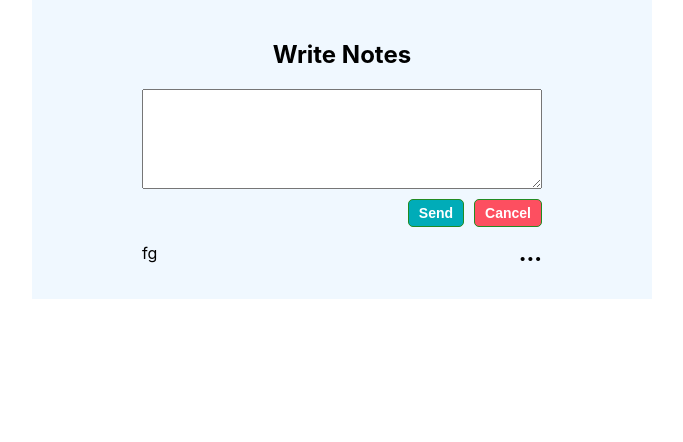
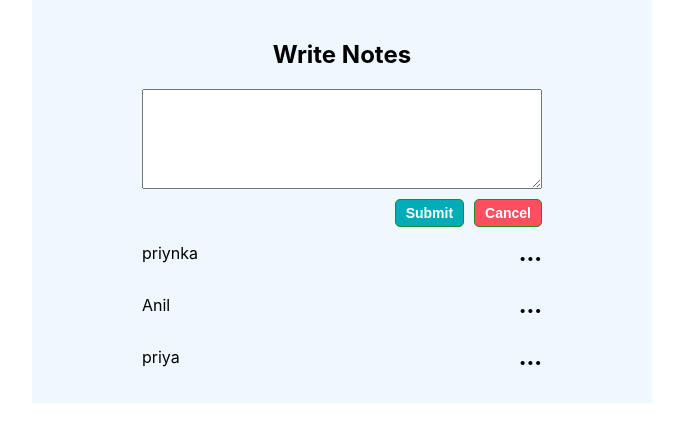
Before and after one commit to piya03/react-notes-app, a React (Create React App) app: page / in a window 1280 px wide. Shown: the top 442 px of the page, without its empty margins (298-981 px from the left). Built offline with nearby package versions, Linux system fonts and the light colour scheme.

Commit message:
learning

```diff
--- a/src/App.js
+++ b/src/App.js
@@ -1,14 +1,34 @@
-import React from "react";
+import React, { useState } from "react";
 import "./App.css";
-import Notes from "./Component/Notes";
+//import Notes from "./Component/Notes";
 import EditMode from "./Component/EditMode";
 function App() {
+  const [textVal, setTextVal] = useState("");
+
+  const [data, setData] = useState([
+    { name: "priynka", id: "1" },
+    { name: "Anil", id: "2" },
+    { name: "priya", id: "3" },
+  ]);
+  console.log("App -> data", data);
   return (
     <div className="App">
       <h2>Write Notes</h2>
 
-      <Notes onlyWrite />
-      <EditMode onlyWrite={false} />
+      <EditMode onlyWrite />
+      {data.map((each, index) => {
+        return (
+          <EditMode
+            key={index}
+            each={each}
+            data={data}
+            setData={setData}
+            onlyWrite={false}
+            textVal={textVal}
+            setTextVal={setTextVal}
+          />
+        );
+      })}
       {/* <Notes /> */}
     </div>
   );
--- a/src/Component/EditMode.js
+++ b/src/Component/EditMode.js
@@ -3,7 +3,8 @@
 
 import "../App.css";
 
-function EditMode() {
+function EditMode({ each, textVal, setTextVal, data, setData, onlyWrite }) {
+  const [text, setText] = useState(each?.name);
   const [showEditDel, setShowEditDel] = useState(false);
   const [toggle, setToggle] = useState(false);
   console.log("EditMode -> toggle", toggle);
@@ -11,13 +12,13 @@
     <React.Fragment>
       {/* ////// */}
 
-      {toggle && (
+      {(toggle || onlyWrite) && (
         <div style={{ marginTop: "15px" }}>
           <div className="container">
             <textarea
-              // value={textVal}
+              value={text}
               onChange={(e) => {
-                // setTextVal(e.target.value);
+                setText(e.target.value);
               }}
               className="textarea"
               cols="30"
@@ -33,8 +34,13 @@
               }}
               onClick={() => {
                 setToggle(false);
+                setData([
+                  ...data,
+                  { name: text, id: Math.random().toString() },
+                ]);
               }}
             />
+
             <CommonButton
               value="Cancel"
               styleit={{
@@ -45,9 +51,9 @@
         </div>
       )}
       {/* /////////// */}
-      {!toggle && (
+      {!toggle && !onlyWrite && (
         <div className="editModeContainer">
-          <p> fg</p>
+          <p>{each.name}</p>
           <div
             className="threedot"
             onClick={() => {
--- a/src/Component/Notes.js
+++ b/src/Component/Notes.js
@@ -12,10 +12,7 @@
 //       >Note
 //       >Note
 //       >Note
-function Notes({ onlyWrite }) {
-  const [textVal, setTextVal] = useState("");
-  const [data, setData] = useState([{}]);
-
+function Notes({ textVal, setTextVal, data, setData }) {
   return (
     <div className="">
       <div>
```
